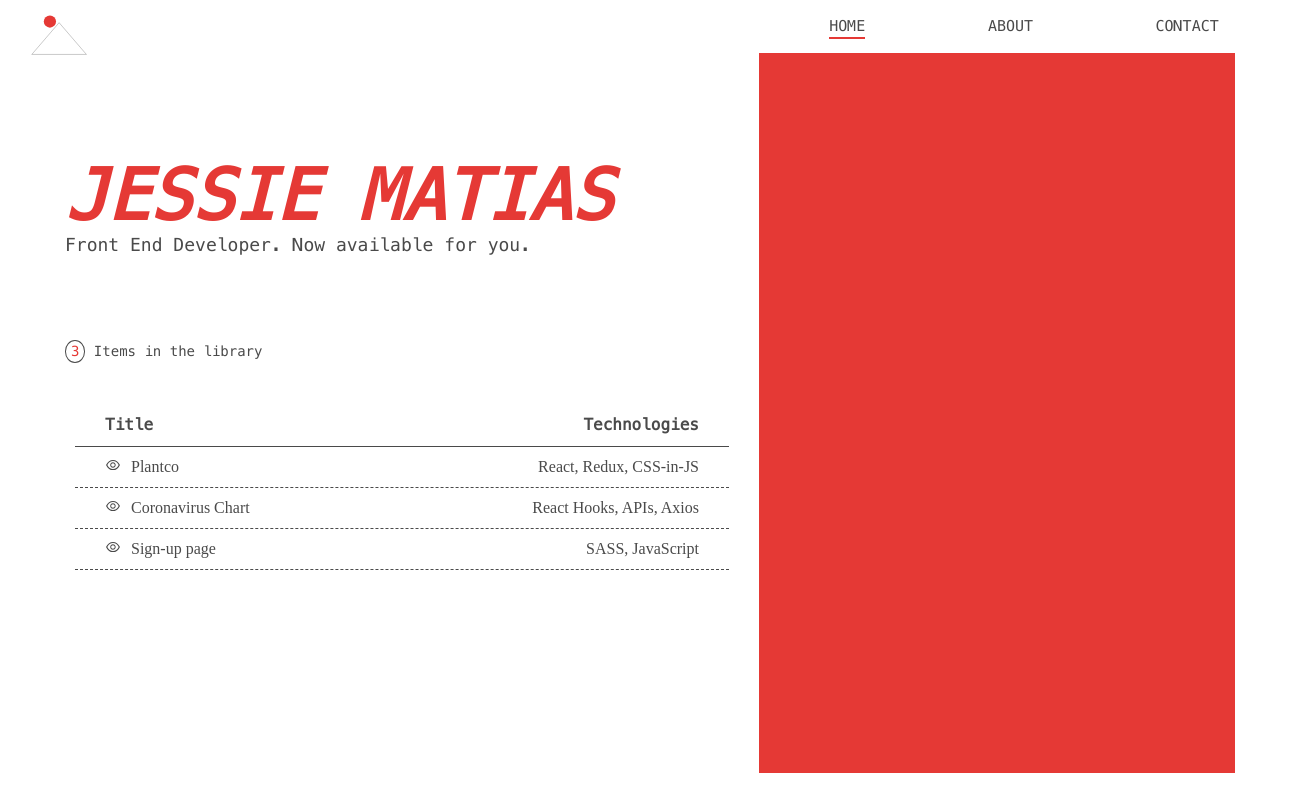
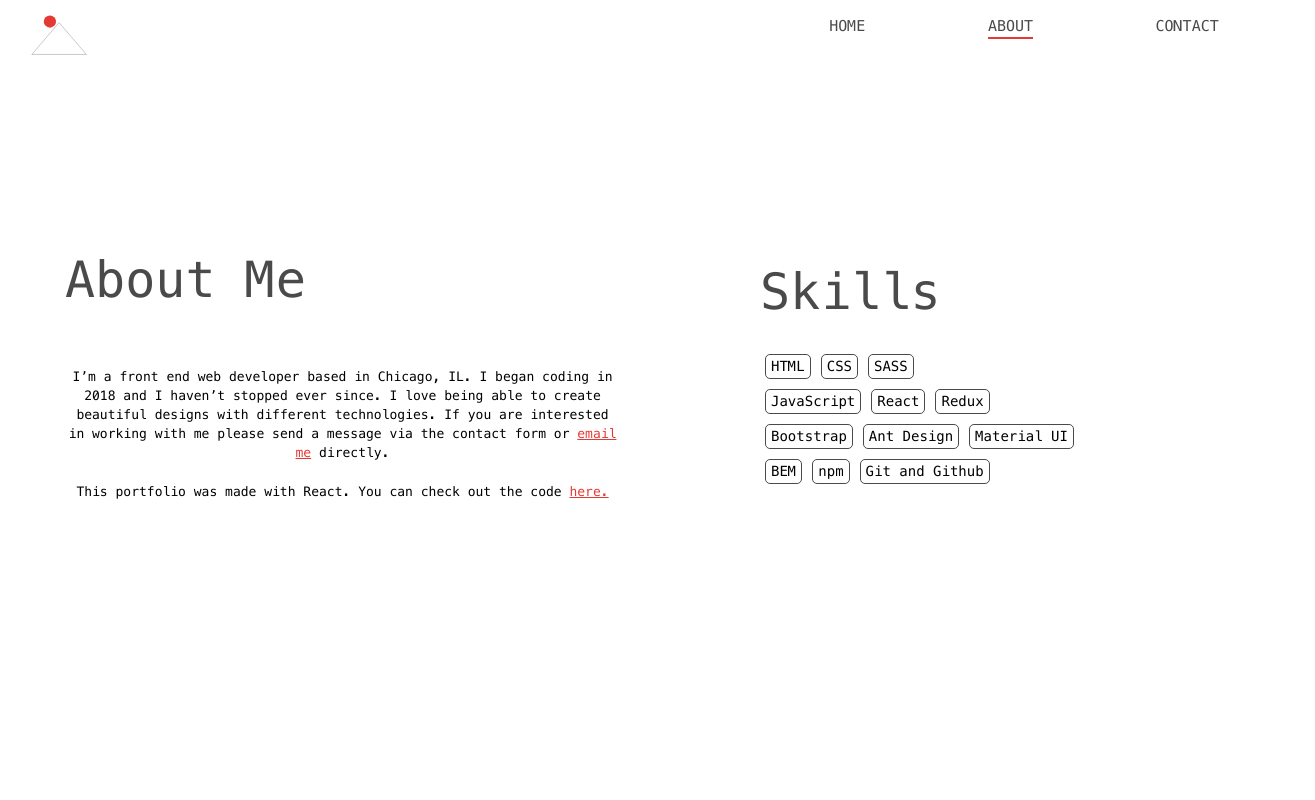
Before and after one commit to jessiematias/portfolio, a React (Create React App) app: page /#/about in a window 1280 px wide. Before the commit this address led to /#/. Shown: the whole page, 1315 px wide, since content can reach past the window. Built offline with nearby package versions, Linux system fonts and the light colour scheme.

Commit message:
about addition

```diff
--- a/src/components/About/AboutSection.js
+++ b/src/components/About/AboutSection.js
@@ -5,7 +5,10 @@ const AboutSection = () => (
     <AboutGrid>
         <AboutContainer>
             <AboutTitle>About Me</AboutTitle>
-            <AboutParagraph>I’m a front end web developer based in Chicago, IL. I began coding in 2018 and I haven’t stopped ever since. I love being able to create beautiful designs with different technologies. If you are interested in working with me please send a message via the contact form or <a href="mailto:jgmatias@protonmail.com">email me</a> directly. <br/> This portfolio was made with React. You can check out the code <a href="https://github.com/jessiematias/portfolio">here.</a> </AboutParagraph>
+            <AboutParagraph>I’m a front end web developer based in Chicago, IL. I began coding in 2018 and I haven’t stopped ever since. I love being able to create beautiful designs with different technologies. If you are interested in working with me please send a message via the contact form or <a href="mailto:jgmatias@protonmail.com">email me</a> directly.
+            <div>
+            This portfolio was made with React. You can check out the code <a href="https://github.com/jessiematias/portfolio">here.</a>
+            </div>  </AboutParagraph>
         </AboutContainer>
         <SkillsContainer>
             <AboutTitle>Skills</AboutTitle>
--- a/src/components/About/AboutStyles.js
+++ b/src/components/About/AboutStyles.js
@@ -34,6 +34,10 @@ font-size: 1.3rem;
 margin-top: 5rem;
 text-align: center;
 
+div {
+    margin-top: 2rem;
+}
+
 a {
     color: ${colors.red};
 }
```
